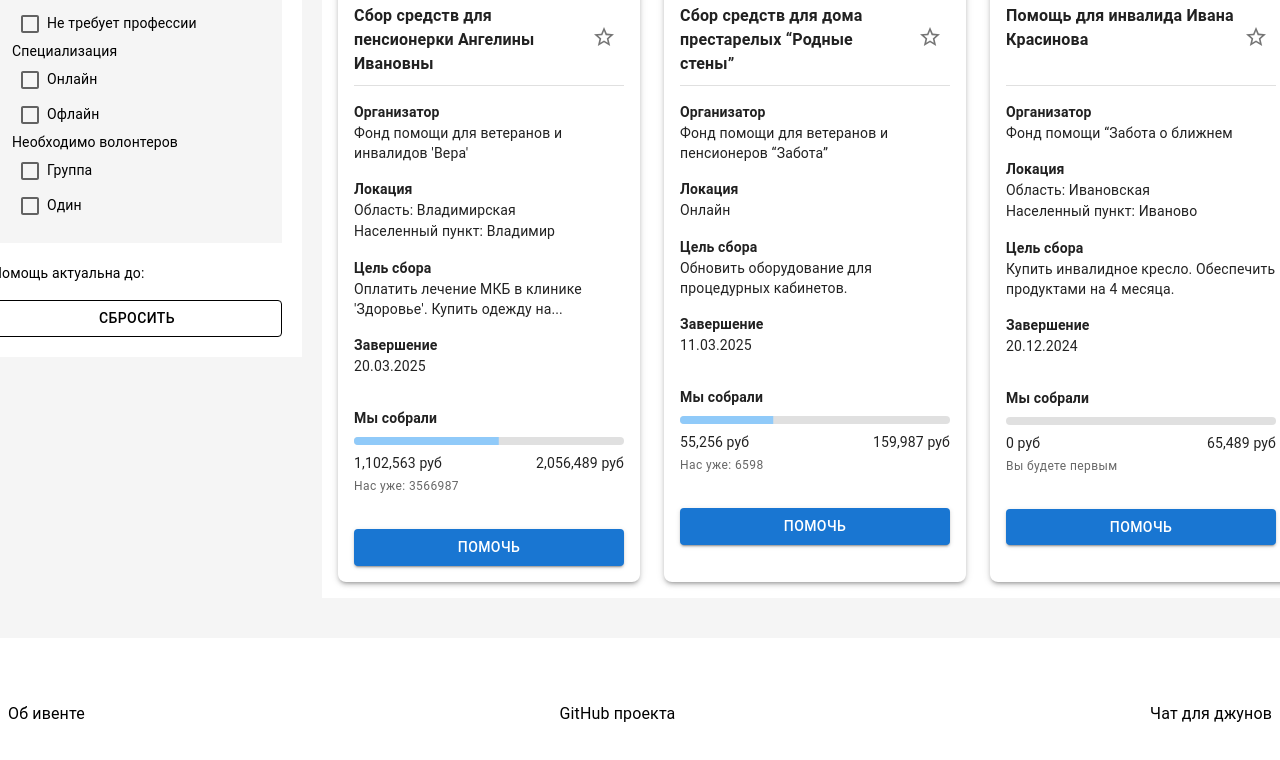
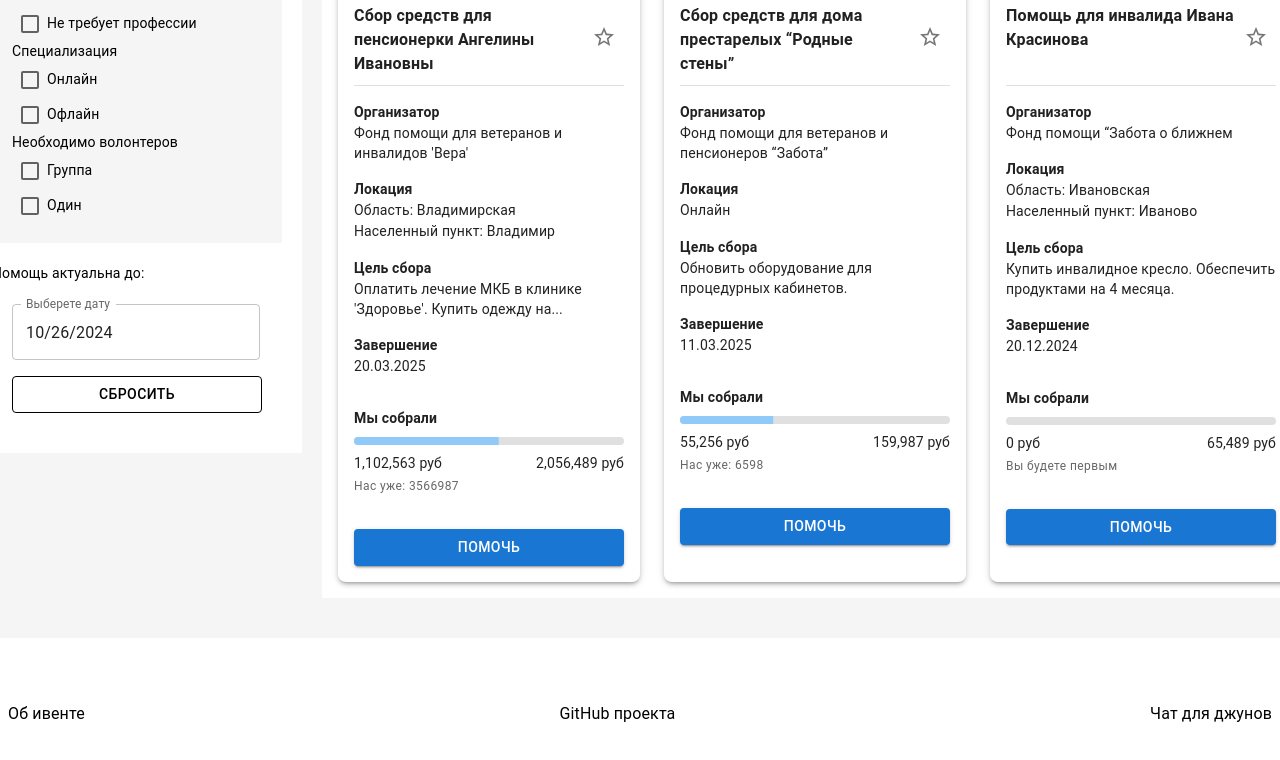
Before and after one commit to react-hackaton/react-event-oct2024, a React (Vite) app: page /requests in a window 1280 px wide. Shown: the part 694-1454 px from the top of the page. Built offline with nearby package versions, Linux system fonts and the light colour scheme.

Commit message:
Updated filter controller: added dat picker

```diff
--- a/src/components/Requests/filterPanel.jsx
+++ b/src/components/Requests/filterPanel.jsx
@@ -1,13 +1,15 @@
 import React, { useState } from "react";
 
-import { Box, Typography, Button } from "@mui/material";
+import { Box, Typography, Button, TextField } from "@mui/material";
+import { LocalizationProvider } from "@mui/x-date-pickers";
+import { AdapterDayjs } from "@mui/x-date-pickers/AdapterDayjs";
 import { DatePicker } from "@mui/x-date-pickers/DatePicker";
 import dayjs from "dayjs";
 
 import HelpFilter from "./helperFilter.jsx";
 
 function FilterPanel() {
-  const [selectedDate, setSelectedDate] = useState(null);
+  const [selectedDate, setSelectedDate] = useState(dayjs());
 
   return (
     <Box
@@ -15,13 +17,13 @@ function FilterPanel() {
         width: "290px",
         // height: "947px",
         padding: "20px",
-        backgroundColor: "#ffffff"
+        backgroundColor: "#ffffff",
       }}
     >
       <Typography
         variant="h6"
         sx={{
-          marginBottom: "25px"
+          marginBottom: "25px",
         }}
       >
         Фильтрация
@@ -34,7 +36,7 @@ function FilterPanel() {
 
       <Box
         sx={{
-          marginTop: "20px"
+          marginTop: "20px",
         }}
       >
         <HelpFilter
@@ -48,12 +50,12 @@ function FilterPanel() {
               height: "48px",
               alignContent: "center",
               border: "1px solid #D3D3D3",
-              paddingLeft: "10px"
+              paddingLeft: "10px",
             }}
           >
             <Typography
               sx={{
-                fontSize: "14px"
+                fontSize: "14px",
               }}
             >
               Волонтерство
@@ -63,7 +65,7 @@ function FilterPanel() {
           <Box
             sx={{
               backgroundColor: "#F5F5F5",
-              padding: "20px"
+              padding: "20px",
             }}
           >
             <HelpFilter
@@ -83,20 +85,38 @@ function FilterPanel() {
         </Box>
         <Box
           sx={{
-            marginTop: "20px"
+            marginTop: "20px",
           }}
         >
           <Typography
             sx={{
-              fontSize: "14px"
+              fontSize: "14px",
             }}
           >
             Помощь актуальна до:
           </Typography>
-          {/* <DatePicker */}
-          {/*  label="Uncontrolled picker" */}
-          {/*  defaultValue={dayjs("2022-04-17")} */}
-          {/* /> */}
+
+          <Box
+            sx={{
+              // width: "100%",
+              padding: "20px",
+              backgroundColor: "#ffffff",
+            }}
+          >
+            <LocalizationProvider dateAdapter={AdapterDayjs}>
+              <DatePicker
+                label="Выберете дату"
+                value={selectedDate}
+                onChange={(newValue) => setSelectedDate(newValue)}
+                renderInput={(params) => (
+                  <TextField
+                    {...params}
+                    placeholder="Выберете дату"
+                    fullWidth
+                  />
+                )}
+              />
+            </LocalizationProvider>
             <Button
               variant="outlined"
               fullWidth
@@ -104,11 +124,13 @@ function FilterPanel() {
                 borderRadius: "4px",
                 border: "1px solid #000",
                 mt: 2,
-              color: "#000000"
+                color: "#000000",
               }}
+              onClick={() => setSelectedDate(null)}
             >
               СБРОСИТЬ
             </Button>
+          </Box>
         </Box>
       </Box>
     </Box>
```
Lines whose indentation alone changed are shown as unchanged.
